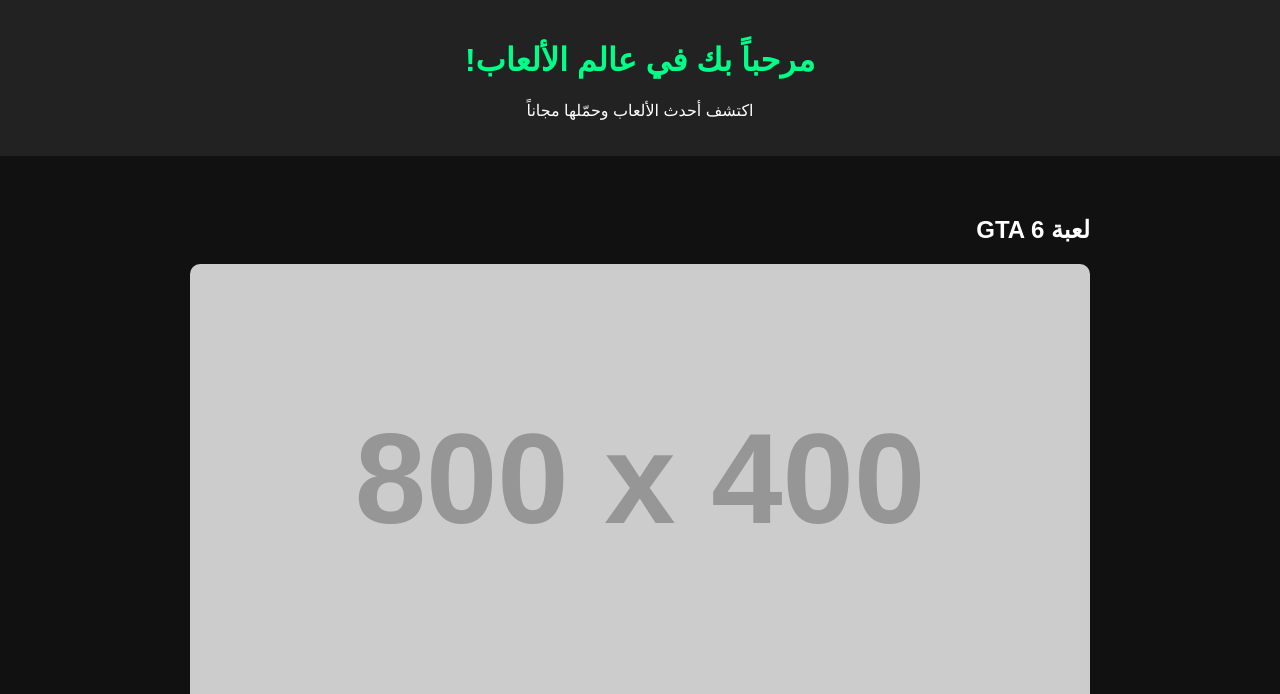
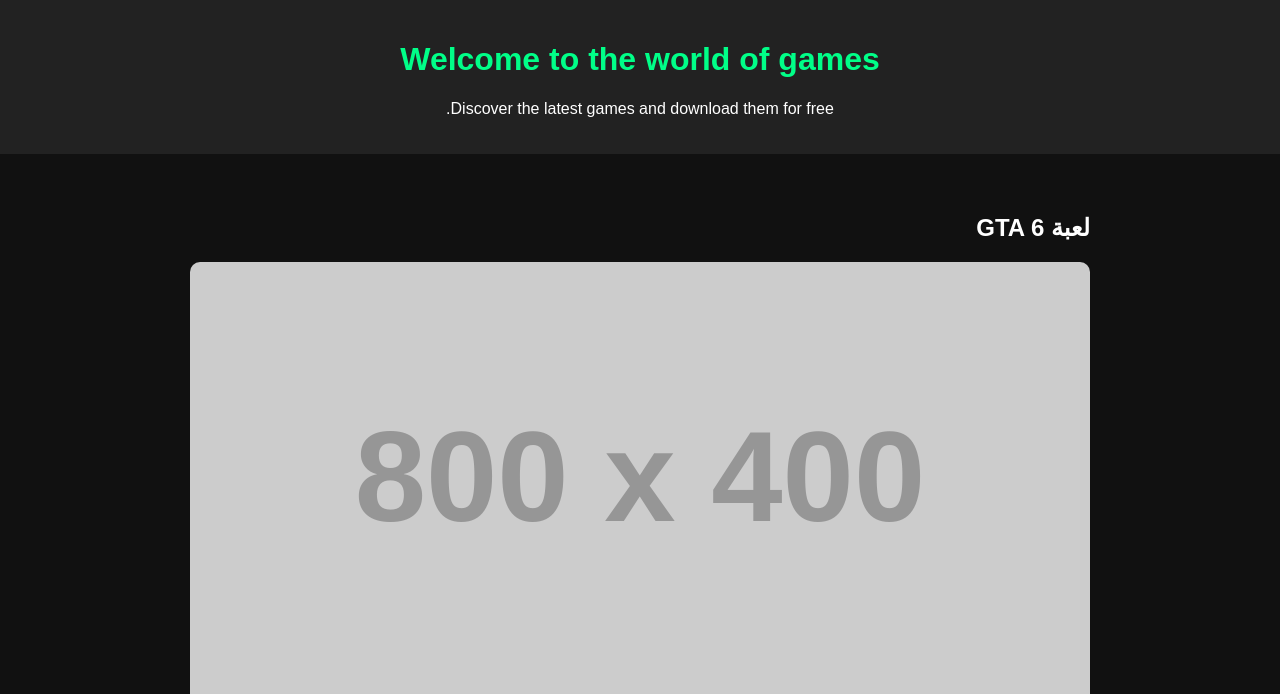
Before and after one commit to MACHAHOSS/game-landing, a plain HTML site: page index.html in a window 1280 px wide. Shown: the top 694 px of the page. Drawn offline with Linux system fonts and the light colour scheme; placeholder pictures from the web are drawn by us.

Commit message:
Update index.html

```diff
--- a/index.html
+++ b/index.html
@@ -3,7 +3,7 @@
 <head>
   <meta charset="UTF-8">
   <meta name="viewport" content="width=device-width, initial-scale=1">
-  <title>منصة ألعابك المفضلة</title>
+  <title>Welcome to the world of games!</title>
   <style>
     body {
       font-family: Arial, sans-serif;
@@ -91,8 +91,8 @@
 <body>
 
   <header>
-    <h1>مرحباً بك في عالم الألعاب!</h1>
-    <p>اكتشف أحدث الألعاب وحمّلها مجاناً</p>
+    <h1>Welcome to the world of games</h1>
+     </p>Discover the latest games and download them for free.</p>
   </header>
 
   <section>
```
